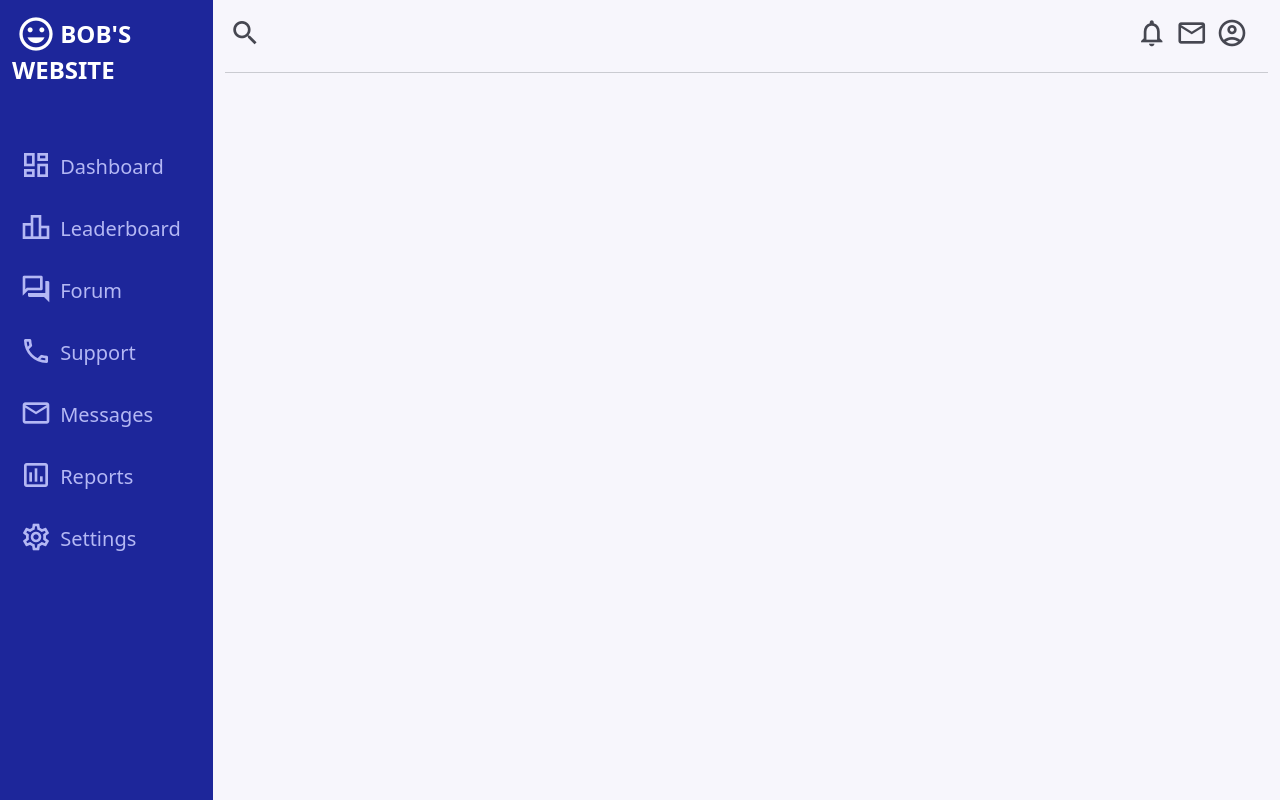
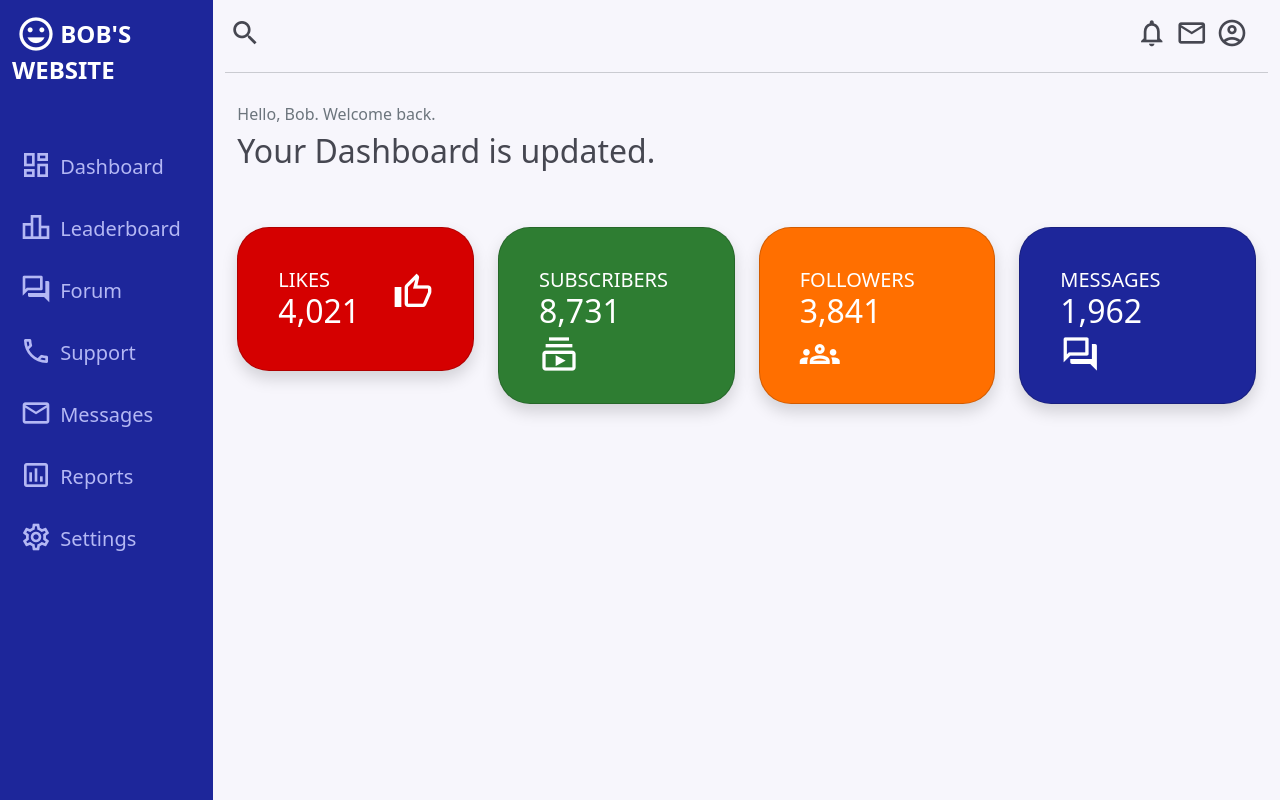
Before and after one commit to BobsProgrammingAcademy/admin-dashboard-bootstrap-sass, a website: page index.html in a window 1280 px wide. Drawn offline with nearby package versions, Linux system fonts and the light colour scheme.

Commit message:
Added the statistics

```diff
--- a/index.html
+++ b/index.html
@@ -79,6 +79,96 @@
             </div>
           </header>
           <hr>
+
+          <main class="container pt-3">
+
+            <div class="row mb-5">
+              <div class="col-12">
+                <h6 class="text-muted">Hello, Bob. Welcome back.</h6>
+                <h2>Your Dashboard is updated.</h2>
+              </div>
+            </div>
+
+            <div class="row mb-3">
+              <div class="col-md-6 col-xl-3">
+                <div class="card bg-danger p-4 mb-4 rounded-5 shadow">
+                  <div class="card-body">
+                    <div class="row">
+                      <div class="col">
+                        <h5 class="card-title text-uppercase text-white mb-0">
+                          Likes
+                        </h5>
+                        <span class="h2 text-white font-weight-bold mb-0">
+                          4,021
+                        </span>
+                      </div>
+                      <div class="col-auto">
+                        <span class="material-icons-outlined text-white h1 mt-4">thumb_up</span>
+                      </div>
+                    </div>
+                  </div>
+                </div>
+              </div>
+              <div class="col-md-6 col-xl-3">
+                <div class="card bg-success p-4 mb-4 rounded-5 shadow">
+                  <div class="card-body">
+                    <div class="row">
+                      <div class="col">
+                        <h5 class="card-title text-uppercase text-white mb-0">
+                          Subscribers
+                        </h5>
+                        <span class="h2 text-white font-weight-bold mb-0">
+                          8,731
+                        </span>
+                      </div>
+                      <div class="col-auto">
+                        <span class="material-icons-outlined text-white h1 mt-4">subscriptions</span>
+                      </div>
+                    </div>
+                  </div>
+                </div>
+              </div>
+              <div class="col-md-6 col-xl-3">
+                <div class="card bg-warning p-4 mb-4 rounded-5 shadow">
+                  <div class="card-body">
+                    <div class="row">
+                      <div class="col">
+                        <h5 class="card-title text-uppercase text-white mb-0">
+                          Followers
+                        </h5>
+                        <span class="h2 text-white font-weight-bold mb-0">
+                          3,841
+                        </span>
+                      </div>
+                      <div class="col-auto">
+                        <span class="material-icons-outlined text-white h1 mt-4">groups</span>
+                      </div>
+                    </div>
+                  </div>
+                </div>
+              </div>
+              <div class="col-md-6 col-xl-3">
+                <div class="card bg-primary p-4 mb-4 rounded-5 shadow">
+                  <div class="card-body">
+                    <div class="row">
+                      <div class="col">
+                        <h5 class="card-title text-uppercase text-white mb-0">
+                          Messages
+                        </h5>
+                        <span class="h2 text-white font-weight-bold mb-0">
+                          1,962
+                        </span>
+                      </div>
+                      <div class="col-auto">
+                        <span class="material-icons-outlined text-white h1 mt-4">forum</span>
+                      </div>
+                    </div>
+                  </div>
+                </div>
+              </div>
+            </div>
+
+          </main>
         </div>
         <!-- End Main Content -->
       </div>
```
